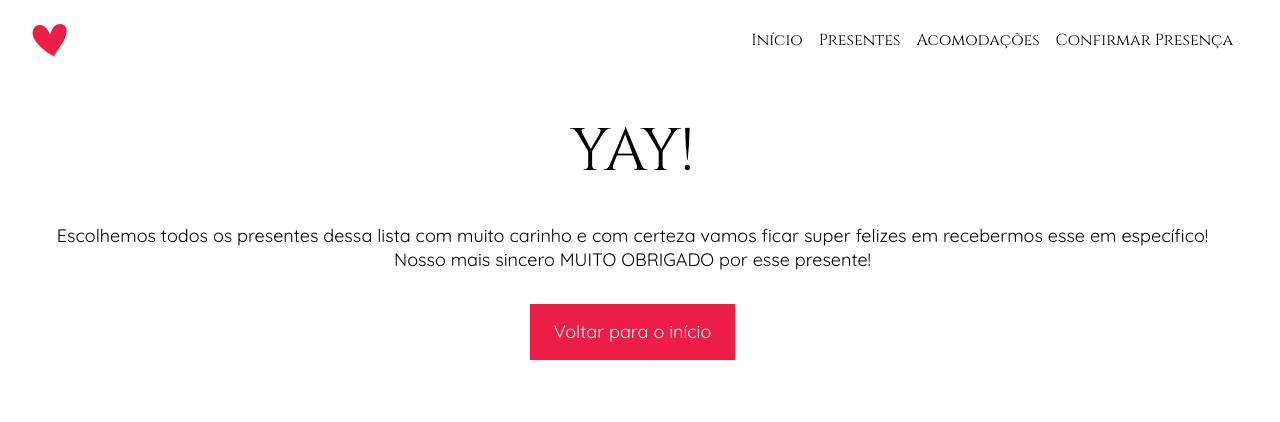
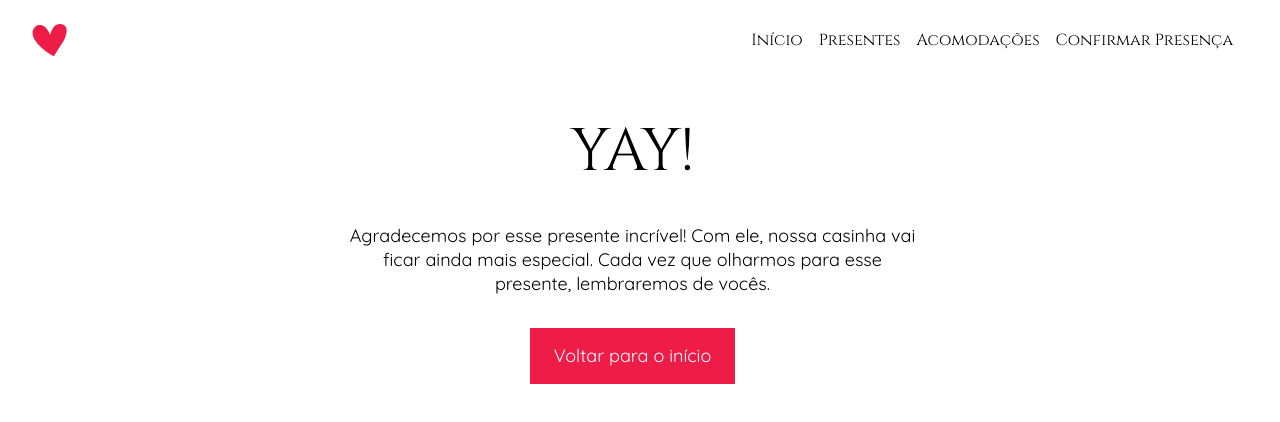
Before and after one commit to eduardobittencourt/project-w-client, a Next.js app: page /gifts/thanks in a window 1280 px wide. Shown: the top 422 px of the page. Built offline with nearby package versions, Linux system fonts and the light colour scheme.

Commit message:
feat: finish gifts and quotas pages

```diff
--- a/src/app/gifts/[id]/error.tsx
+++ b/src/app/gifts/[id]/error.tsx
@@ -4,23 +4,27 @@ import Image from "next/image";
 
 import ErrorImage from "@/assets/error.png";
 
-type GiftErrorProps = { error: Error; reset: () => void };
-export default function GiftError({ reset, error }: GiftErrorProps) {
+type GiftErrorProps = {
+  error: Error;
+  reset: () => void;
+};
+
+export default function GiftError({ reset }: GiftErrorProps) {
   return (
     <div className="flex flex-col items-center">
       <h2 className="font-serif text-lg">Ooops!</h2>
       <Image src={ErrorImage} alt="Foto do Tobias com a língua para fora" />
-      <p className="mb-8 text-center text-sm">
+      <p className="mb-8 max-w-xl text-center text-sm">
         Tivemos algum problema na confirmação da compra do presente. Por favor,
         verifique se todos os códigos informados estão exatamente como no
         convite que mandamos e, em caso positivo, por favor nos envie uma
         mensagem para que possamos te ajudar a solucionar o problema.
       </p>
       <button
-        className="w-full bg-red px-6 py-4 text-center text-sm text-white md:w-auto"
+        className="w-full bg-red px-12 py-4 text-center text-sm text-white md:w-auto"
         onClick={reset}
       >
-        Retornar ao presente
+        Retornar
       </button>
     </div>
   );
--- a/src/app/gifts/thanks/page.tsx
+++ b/src/app/gifts/thanks/page.tsx
@@ -4,10 +4,10 @@ export default function GiftThanksPage() {
   return (
     <div className="flex flex-col items-center">
       <h2 className="mb-8 font-serif text-hg">YAY!</h2>
-      <p className="mb-8 text-center text-sm">
-        Escolhemos todos os presentes dessa lista com muito carinho e com
-        certeza vamos ficar super felizes em recebermos esse em específico!
-        Nosso mais sincero MUITO OBRIGADO por esse presente!
+      <p className="mb-8 max-w-xl text-center text-sm">
+        Agradecemos por esse presente incrível! Com ele, nossa casinha vai ficar
+        ainda mais especial. Cada vez que olharmos para esse presente,
+        lembraremos de vocês.
       </p>
       <Link
         className="w-full bg-red px-6 py-4 text-center text-sm text-white md:w-auto"
--- a/src/app/quotas/[id]/error.tsx
+++ b/src/app/quotas/[id]/error.tsx
@@ -1,21 +1,30 @@
 "use client";
 
-type QuotaErrorProps = { error: Error; reset: () => void };
-export default function QuotaError({ reset, error }: QuotaErrorProps) {
+import Image from "next/image";
+
+import ErrorImage from "@/assets/error.png";
+
+type QuotaErrorProps = {
+  error: Error;
+  reset: () => void;
+};
+
+export default function QuotaError({ reset }: QuotaErrorProps) {
   return (
     <div className="flex flex-col items-center">
-      <h2 className="mb-8 font-serif text-lg">Ooops!</h2>
-      <p className="mb-8 text-center text-sm">
+      <h2 className="font-serif text-lg">Ooops!</h2>
+      <Image src={ErrorImage} alt="Foto do Tobias com a língua para fora" />
+      <p className="mb-8 max-w-xl text-center text-sm">
         Tivemos algum problema na confirmação da compra da cota. Por favor,
         verifique se todos os códigos informados estão exatamente como no
         convite que mandamos e, em caso positivo, por favor nos envie uma
         mensagem para que possamos te ajudar a solucionar o problema.
       </p>
       <button
-        className="w-full bg-red px-6 py-4 text-center text-sm text-white md:w-auto"
+        className="w-full bg-red px-12 py-4 text-center text-sm text-white md:w-auto"
         onClick={reset}
       >
-        Tentar novamente
+        Retornar
       </button>
     </div>
   );
--- a/src/resources/mutations/buyGift.ts
+++ b/src/resources/mutations/buyGift.ts
@@ -41,5 +41,7 @@ export async function buyGift(data: FormData) {
   ]);
 
   revalidatePath("/gifts");
+  revalidatePath(`/gifts/${id}`);
+
   redirect("/gifts/thanks");
 }
```
